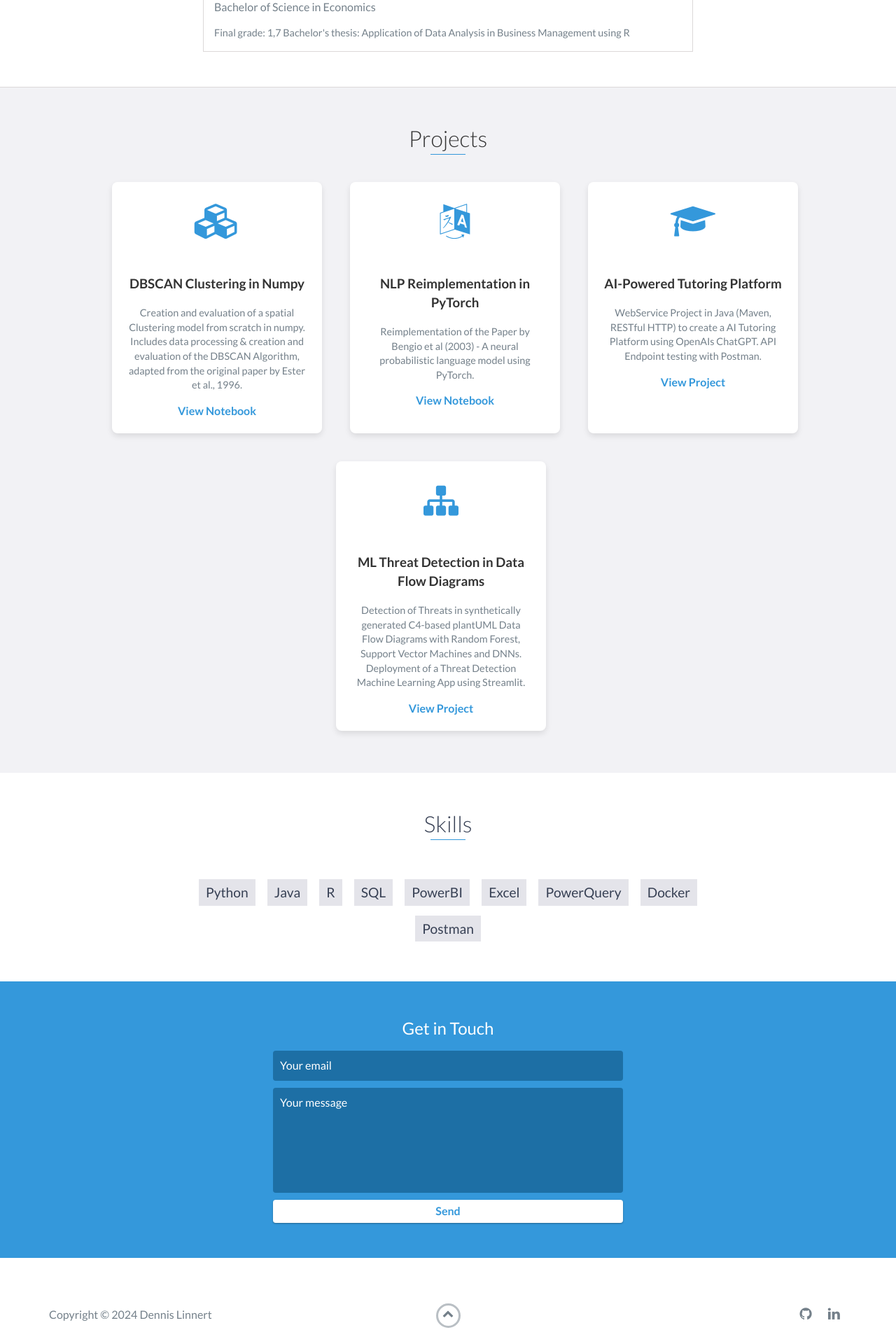
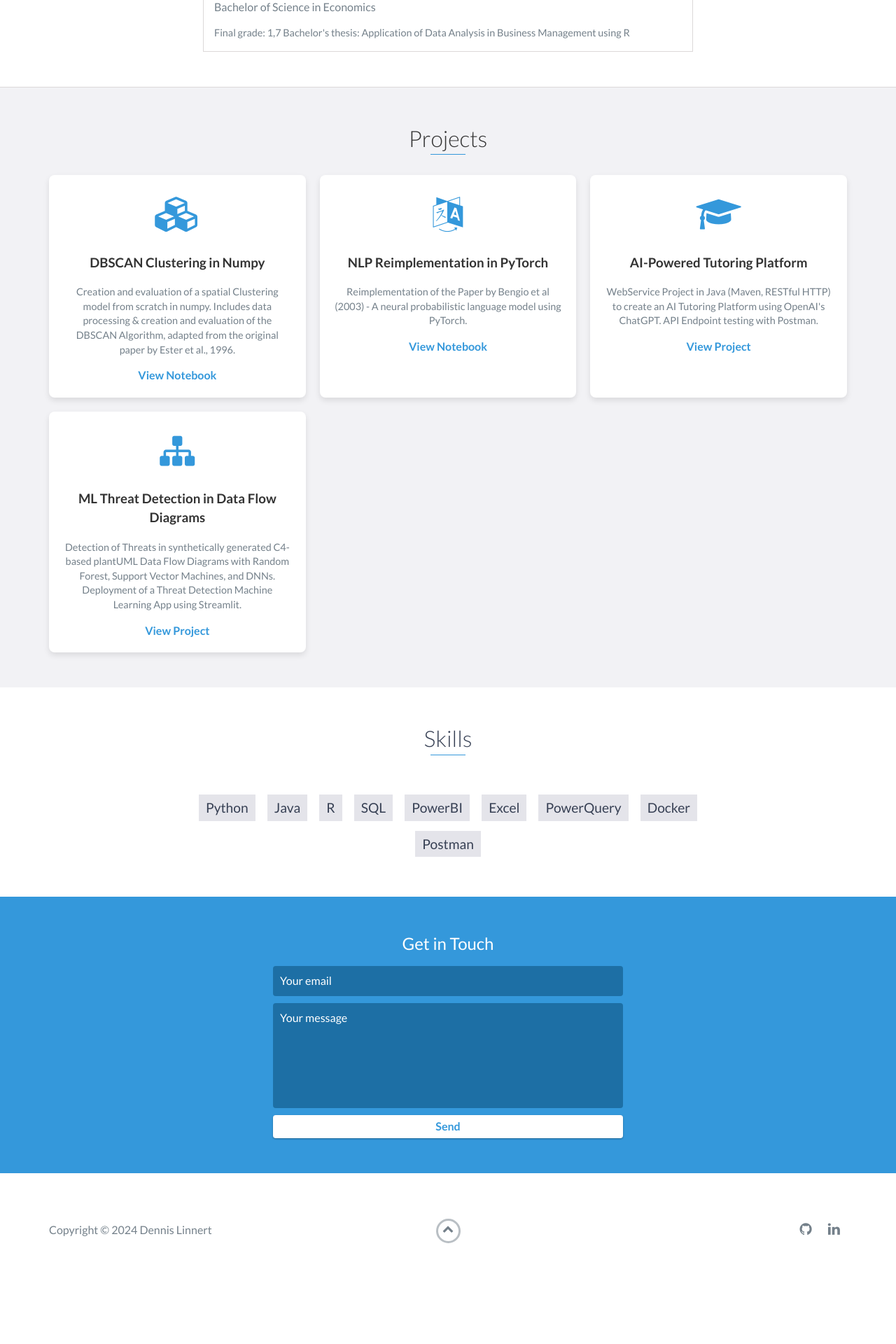
Before and after one commit to Dennis9699/MyProfile, a Jekyll site: the page index.html, which Jekyll copies as it is, in a window 1280 px wide. Shown: the part 2050-3970 px from the top of the page at 70% size. Built offline with Jekyll 4.4.1, drawn with Linux system fonts in a browser that asks for light colours; after the commit the page ends 3879 px from its top, so only the background shows below that.

Commit message:
project section fix

```diff
--- a/css/styles.css
+++ b/css/styles.css
@@ -18,62 +18,70 @@
 }
 
 #projects .container {
-    display: flex;
-    flex-wrap: wrap;
-    justify-content: center;
-    gap: 20px;
+    max-width: 1200px;
+    margin: 0 auto;
 }
 
-#projects .project {
+#projects .heading {
+    margin-bottom: 30px;
+}
+
+.projects-grid {
+    display: grid;
+    grid-template-columns: repeat(auto-fit, minmax(300px, 1fr));
+    gap: 20px;
+    justify-items: center;
+}
+
+.project {
     background-color: #fff;
     border-radius: 8px;
     box-shadow: 0 4px 8px rgba(0, 0, 0, 0.1);
     overflow: hidden;
     text-align: center;
-    width: calc(50% - 20px); /* Two columns */
-    max-width: 300px; /* Control the max width of each project card */
-    margin: 10px;
     display: flex;
     flex-direction: column;
+    max-width: 100%;
+    padding: 20px;
 }
 
-#projects .project-icon {
+.project-icon {
     font-size: 50px;
     color: #3498db;
     text-align: center;
-    padding: 20px;
+    margin-bottom: 20px;
 }
 
-#projects .project-info {
-    padding: 20px;
+.project-info {
     flex-grow: 1;
 }
 
-#projects .project-info h3 {
+.project-info h3 {
     margin-top: 0;
 }
 
-#projects .project-info p {
+.project-info p {
     color: #74808a;
     margin: 0 0 15px 0;
     font-size: 0.9em;
 }
 
-#projects .project-info a {
+.project-info a {
     color: #3498db;
     text-decoration: none;
     font-weight: 700;
 }
 
-#projects .project-info a:hover {
+.project-info a:hover {
     text-decoration: underline;
 }
 
 @media (max-width: 768px) {
-    #projects .project {
-        width: calc(100% - 20px); /* Full width on smaller screens */
+    .projects-grid {
+        grid-template-columns: 1fr; /* Full width on smaller screens */
     }
 }
+
 
 
 body {
--- a/index.html
+++ b/index.html
@@ -134,9 +134,10 @@
     </div>
     <!-- End #education -->
     <div id="projects" class="background-alt">
+        <div class="container">
             <h2 class="heading">Projects</h2>
-        <div class="container">
-            <div class="project shadow-large">
+            <div class="projects-grid">
+                <div class="project">
                     <div class="project-icon">
                         <i class="fa fa-cubes" aria-hidden="true"></i>
                     </div>
@@ -148,7 +149,7 @@
                         <a href="https://github.com/Dennis9699/MyProfile/blob/main/Clustering_project/DBSCAN_Dennis_Linnert.ipynb" target="_blank">View Notebook</a>
                     </div>
                 </div>
-            <div class="project shadow-large">
+                <div class="project">
                     <div class="project-icon">
                         <i class="fa fa-language" aria-hidden="true"></i>
                     </div>
@@ -160,32 +161,34 @@
                         <a href="https://github.com/Dennis9699/MyProfile/blob/main/NLP_project/Bengio%20et%20al.%20(2003)%20Reimplementation.ipynb" target="_blank">View Notebook</a>
                     </div>
                 </div>
-            <div class="project shadow-large">
+                <div class="project">
                     <div class="project-icon">
                         <i class="fa fa-graduation-cap" aria-hidden="true"></i>
                     </div>
                     <div class="project-info">
                         <h3>AI-Powered Tutoring Platform</h3>
                         <p>
-                        WebService Project in Java (Maven, RESTful HTTP) to create a AI Tutoring Platform using OpenAIs ChatGPT. API Endpoint testing with Postman.
+                            WebService Project in Java (Maven, RESTful HTTP) to create an AI Tutoring Platform using OpenAI's ChatGPT. API Endpoint testing with Postman.
                         </p>
                         <a href="https://github.com/Dennis9699/MyProfile/tree/main/AI_tutoring_platform" target="_blank">View Project</a>
                     </div>
                 </div>
-            <div class="project shadow-large">
+                <div class="project">
                     <div class="project-icon">
-                    <i class="fa fa-sitemap" aria-hidden="true"></i> <!-- Changed icon to a decision tree-like icon -->
+                        <i class="fa fa-sitemap" aria-hidden="true"></i>
                     </div>
                     <div class="project-info">
                         <h3>ML Threat Detection in Data Flow Diagrams</h3>
                         <p>
-                        Detection of Threats in synthetically generated C4-based plantUML Data Flow Diagrams with Random Forest, Support Vector Machines and DNNs. Deployment of a Threat Detection Machine Learning App using Streamlit.
+                            Detection of Threats in synthetically generated C4-based plantUML Data Flow Diagrams with Random Forest, Support Vector Machines, and DNNs. Deployment of a Threat Detection Machine Learning App using Streamlit.
                         </p>
                         <a href="https://github.com/Dennis9699/MyProfile/tree/main/threat_modeling_algorithm_app" target="_blank">View Project</a>
                     </div>
                 </div>
             </div>
         </div>
+    </div>
+
 
 
     <!-- End #projects -->
```
Lines whose indentation alone changed are shown as unchanged.
